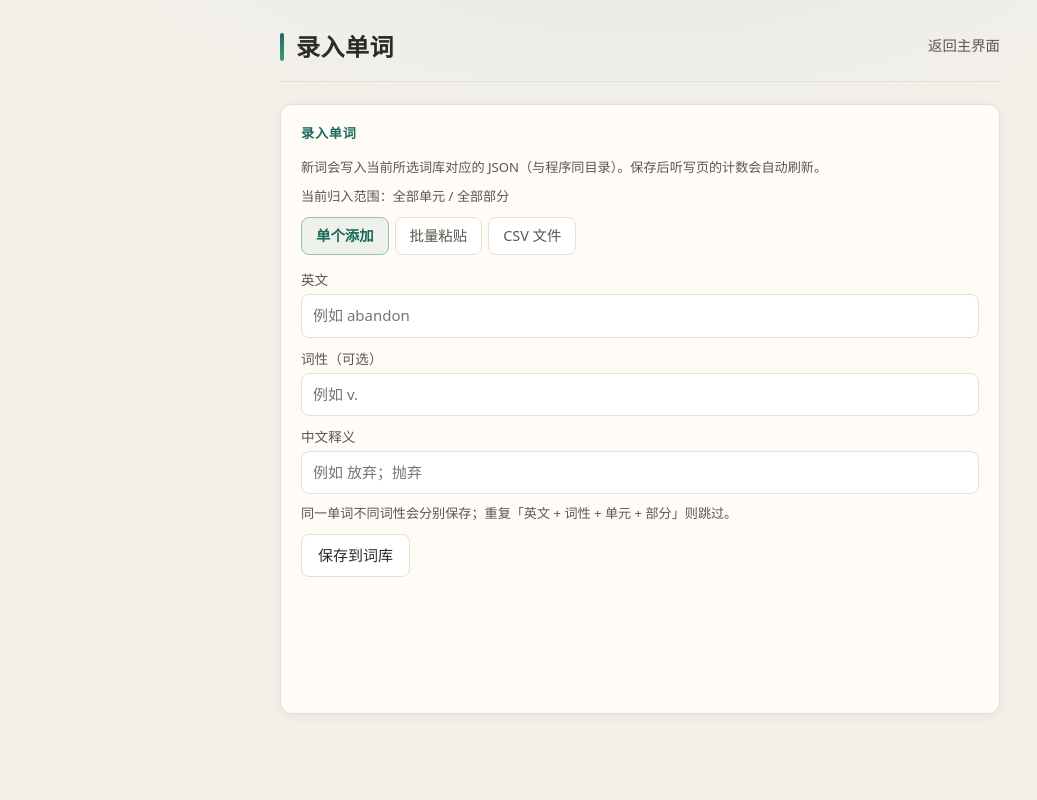
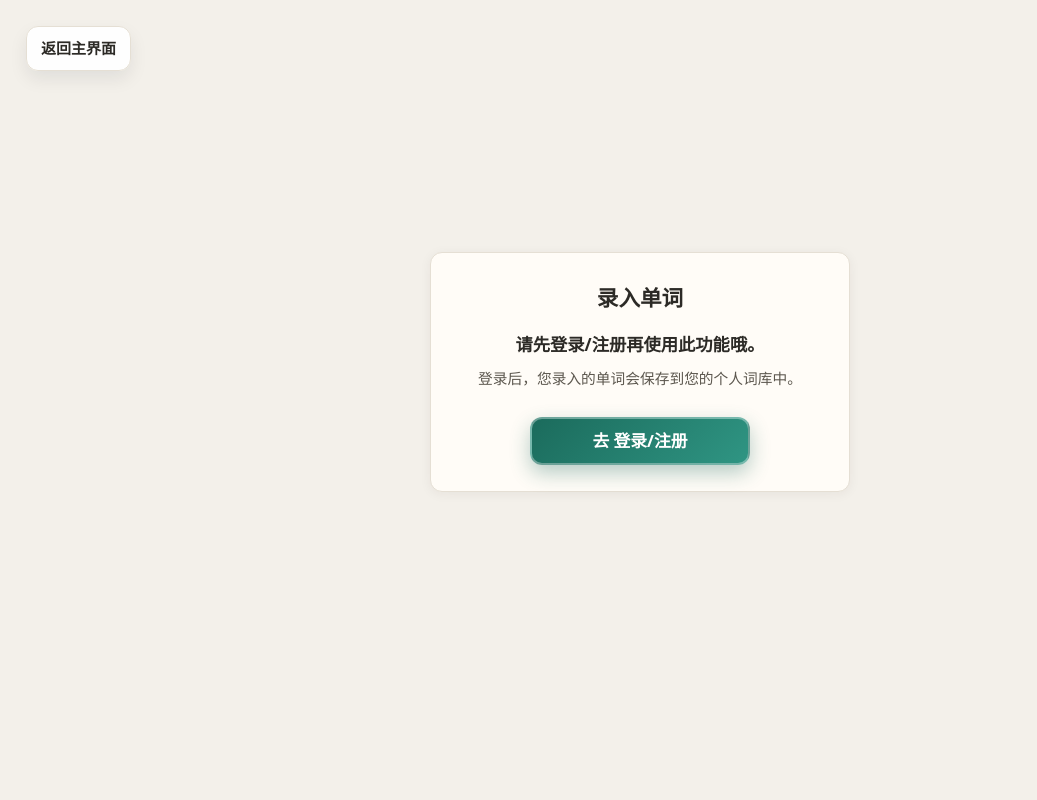
Before and after one commit to tomato-tao2/English_dictation_app, a Flask app: page /import in a window 1280 px wide. Shown: the whole page, without its empty margins (0-1037 px from the left). Run offline with Flask 3, Linux system fonts and the light colour scheme; some libraries are stand-ins or nearby versions.

Commit message:
2026/4/26 未登录禁止录入单词：提示页与API拦截
Made-with: Cursor

```diff
--- a/static/style.css
+++ b/static/style.css
@@ -1052,6 +1052,76 @@ textarea:focus {
   min-height: calc(100vh - 190px);
 }
 
+/* 未登录访问录入页时的提示（类弹窗） */
+body.import-gate-page {
+  min-height: 100vh;
+  margin: 0;
+  background: var(--bg-page);
+}
+
+.import-gate-overlay {
+  min-height: 100vh;
+  display: flex;
+  align-items: center;
+  justify-content: center;
+  padding: 24px 16px 80px;
+  box-sizing: border-box;
+}
+
+.import-gate-card {
+  width: 100%;
+  max-width: 420px;
+  background: var(--bg-card);
+  border: 1px solid var(--border);
+  border-radius: var(--radius);
+  box-shadow: var(--shadow);
+  padding: 28px 26px 26px;
+  text-align: center;
+}
+
+.import-gate-title {
+  font-family: var(--font-title);
+  font-size: 1.35rem;
+  margin: 0 0 18px;
+  color: var(--text);
+}
+
+.import-gate-text {
+  margin: 0 0 10px;
+  font-size: 1.08rem;
+  font-weight: 600;
+  color: var(--text);
+  line-height: 1.5;
+}
+
+.import-gate-hint {
+  margin: 0 0 28px;
+  font-size: 0.92rem;
+  color: var(--text-muted);
+  line-height: 1.45;
+}
+
+.import-gate-cta {
+  display: inline-flex;
+  align-items: center;
+  justify-content: center;
+  min-width: 220px;
+  min-height: 48px;
+  padding: 0 22px;
+  border-radius: 12px;
+  text-decoration: none;
+  font-size: 1.05rem;
+  font-weight: 700;
+  color: #fff;
+  background: linear-gradient(135deg, #1b6b5c, #2f9583);
+  box-shadow: 0 8px 20px rgba(27, 107, 92, 0.32);
+  border: 2px solid rgba(255, 255, 255, 0.35);
+}
+
+.import-gate-cta:hover {
+  filter: brightness(1.05);
+}
+
 .history-panel {
   margin-top: 8px;
   border: 1px dashed var(--border);
--- /dev/null
+++ b/templates/import_login_gate.html
@@ -0,0 +1,20 @@
+<!DOCTYPE html>
+<html lang="zh-CN">
+<head>
+  <meta charset="utf-8" />
+  <meta name="viewport" content="width=device-width, initial-scale=1" />
+  <title>录入单词</title>
+  <link rel="stylesheet" href="{{ url_for('static', filename='style.css') }}" />
+</head>
+<body class="import-gate-page">
+  <a class="auth-back-link" href="{{ url_for('index', view='app') }}">返回主界面</a>
+  <div class="import-gate-overlay" role="dialog" aria-modal="true" aria-labelledby="importGateTitle">
+    <div class="import-gate-card">
+      <h2 class="import-gate-title" id="importGateTitle">录入单词</h2>
+      <p class="import-gate-text">请先登录/注册再使用此功能哦。</p>
+      <p class="import-gate-hint">登录后，您录入的单词会保存到您的个人词库中。</p>
+      <a class="import-gate-cta" href="{{ login_with_next_url }}">去 登录/注册</a>
+    </div>
+  </div>
+</body>
+</html>
--- a/web_app.py
+++ b/web_app.py
@@ -172,6 +172,26 @@ def _safe_next_url(default: str | None = None) -> str:
     if target.startswith("/") and not target.startswith("//"):
         return target
     return default or url_for("index", view="app")
+
+
+def _import_requires_account() -> bool:
+    """已开启多用户时，录入单词需登录（写入个人词库）。"""
+    return bool(USE_USER_ACCOUNTS) and not session.get("user_id")
+
+
+def _word_import_account_denied() -> tuple | None:  # returns (Response, status) or None
+    """未登录调录入相关 API 时返回 JSON 错误。"""
+    if not _import_requires_account():
+        return None
+    return (
+        jsonify(
+            {
+                "error": "请先登录/注册再使用录入单词功能。",
+                "code": "account_required",
+            }
+        ),
+        403,
+    )
 
 
 def _session_defaults():
@@ -425,6 +445,13 @@ def debug_who():
 @login_required
 def import_page():
     show_logout = _nav_show_logout()
+    if _import_requires_account():
+        login_with_next = url_for("login_page", next="/import")
+        return render_template(
+            "import_login_gate.html",
+            show_logout=show_logout,
+            login_with_next_url=login_with_next,
+        )
     return render_template("import.html", show_logout=show_logout)
 
 
@@ -1245,6 +1272,9 @@ def api_progress_history_delete():
 @app.post("/api/words/single")
 @login_required
 def api_words_single():
+    denied = _word_import_account_denied()
+    if denied is not None:
+        return denied
     _session_defaults()
     data = request.get_json(force=True, silent=True) or {}
     en = str(data.get("en", "")).strip()
@@ -1278,6 +1308,9 @@ def api_words_single():
 @app.post("/api/words/batch")
 @login_required
 def api_words_batch():
+    denied = _word_import_account_denied()
+    if denied is not None:
+        return denied
     _session_defaults()
     data = request.get_json(force=True, silent=True) or {}
     text = str(data.get("text", ""))
@@ -1310,6 +1343,9 @@ def api_words_batch():
 @app.post("/api/words/csv")
 @login_required
 def api_words_csv():
+    denied = _word_import_account_denied()
+    if denied is not None:
+        return denied
     _session_defaults()
     f = request.files.get("file")
     if not f or not f.filename:
```
